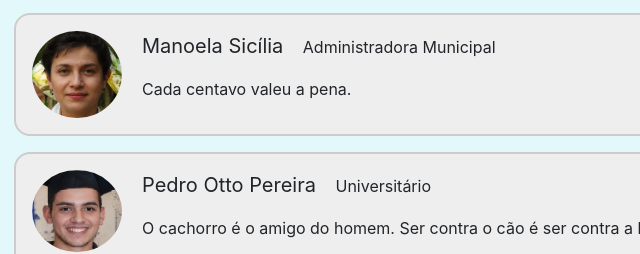
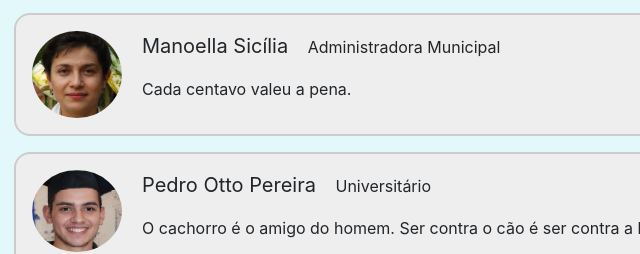
Before and after one commit to Luxiosis/responsivo-tcc, a plain HTML site: page index.html in a window 1280 px wide. Shown: the part 2550-2804 px from the top of the page, 126-766 px from the left. Drawn offline with nearby package versions, Linux system fonts and the light colour scheme.

Commit message:
Update index.html

```diff
--- a/index.html
+++ b/index.html
@@ -116,7 +116,7 @@
             </div>
             <div class="depoimento">
                 <img src="./imagens/avatares/avatar3.png" alt="Avatar" style="width:90px">
-                <p><span >Manoela Sicília</span> Administradora Municipal</p>
+                <p><span >Manoella Sicília</span> Administradora Municipal</p>
                 <p>Cada centavo valeu a pena.</p>
             </div>
             <div class="depoimento">
```
